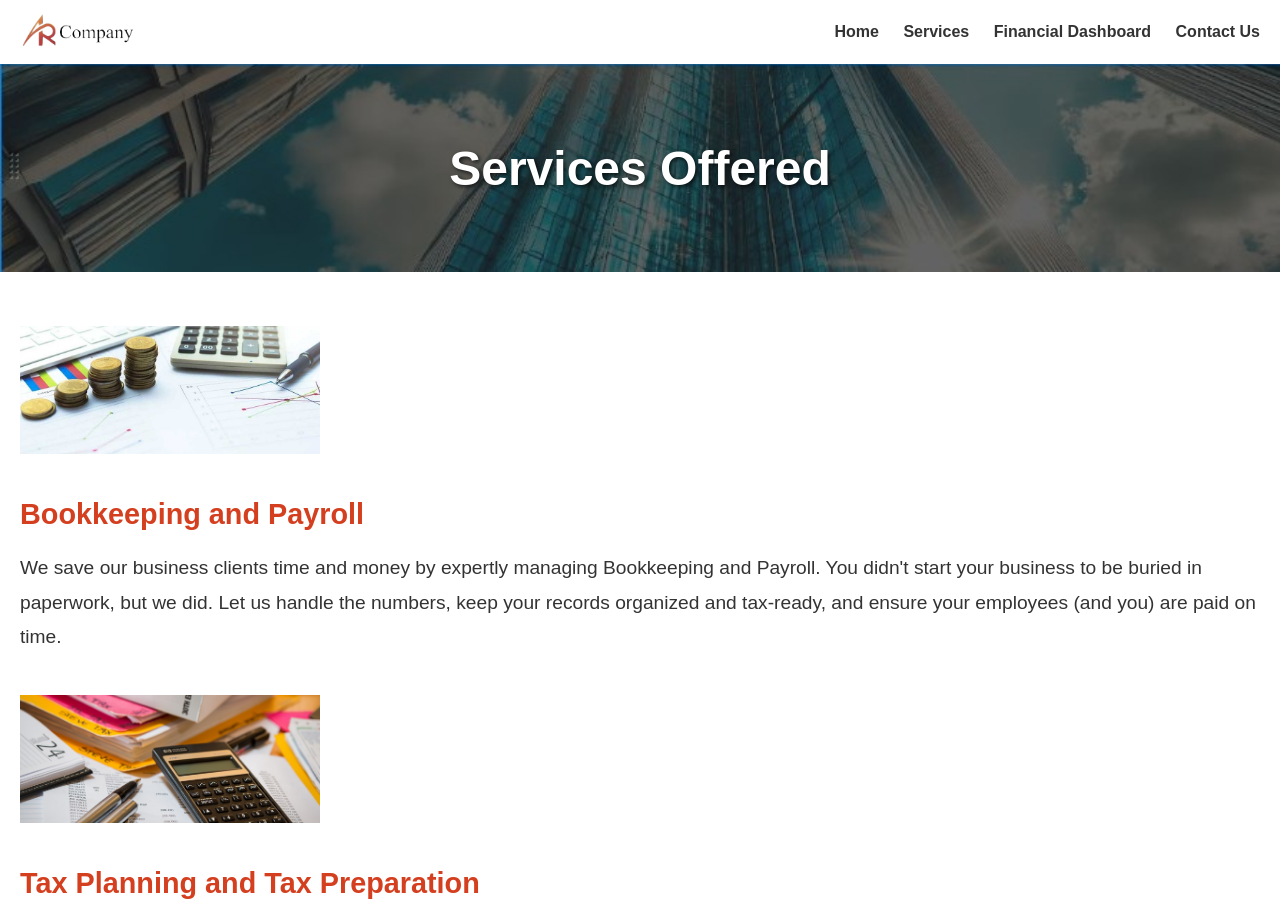
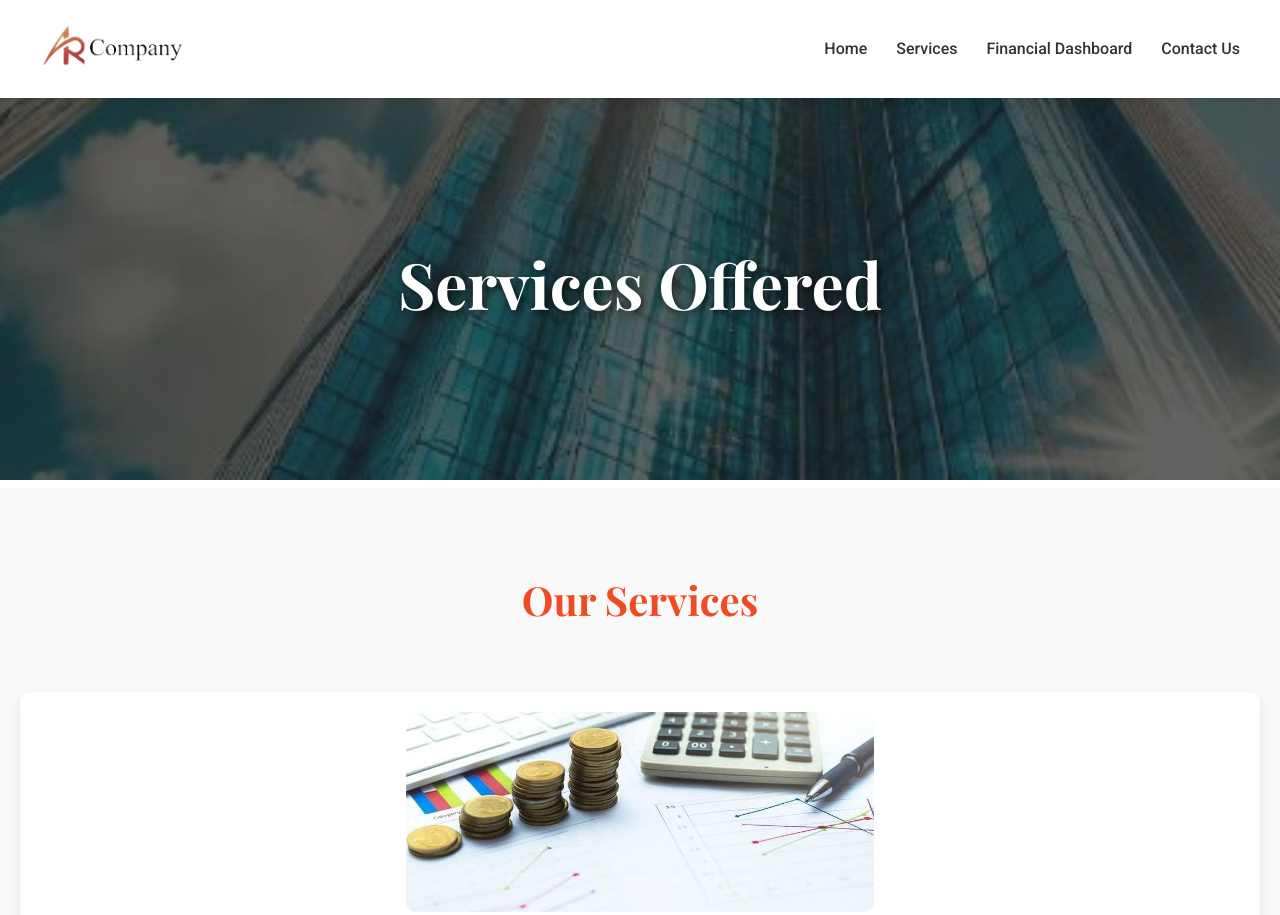
Before and after one commit to Riskafiance/Riskafinance.com, a plain HTML site: page services.html in a window 1280 px wide. Shown: the top 915 px of the page. Drawn offline with nearby package versions, Linux system fonts and the light colour scheme.

Commit message:
Update services.html

```diff
--- a/services.html
+++ b/services.html
@@ -4,6 +4,8 @@
     <meta charset="UTF-8">
     <meta name="viewport" content="width=device-width, initial-scale=1.0">
     <title>Services - Riska's Finance</title>
+    <!-- Google Fonts -->
+    <link href="https://fonts.googleapis.com/css2?family=Roboto:wght@300;400;500;700&family=Playfair+Display:wght@700&display=swap" rel="stylesheet">
     <style>
         /* General Reset */
         * {
@@ -13,8 +15,13 @@
         }
 
         body {
-            font-family: Arial, sans-serif;
+            font-family: 'Roboto', sans-serif;
             color: #333;
+            line-height: 1.6;
+        }
+
+        h1, h2, h3 {
+            font-family: 'Playfair Display', serif;
         }
 
         /* Header */
@@ -22,24 +29,30 @@
             display: flex;
             justify-content: space-between;
             align-items: center;
-            padding: 10px 20px;
+            padding: 20px 40px;
             background-color: white;
-            box-shadow: 0 2px 4px rgba(0, 0, 0, 0.1);
+            box-shadow: 0 2px 10px rgba(0, 0, 0, 0.1);
             position: fixed;
             width: 100%;
             top: 0;
             z-index: 1000;
+            transition: background-color 0.3s ease;
+        }
+
+        header.scrolled {
+            background-color: rgba(255, 255, 255, 0.9);
         }
 
         header .logo img {
-            height: 40px; /* Adjust height for logo */
+            height: 50px; /* Larger logo */
         }
 
         nav a {
             text-decoration: none;
             color: #333;
-            margin-left: 20px;
-            font-weight: bold;
+            margin-left: 25px;
+            font-weight: 500;
+            transition: color 0.3s ease;
         }
 
         nav a:hover {
@@ -48,14 +61,15 @@
 
         /* Banner Section */
         .banner-section {
-            margin-top: 60px; /* Adjust margin to account for fixed header */
+            margin-top: 80px; /* Adjust margin to account for fixed header */
             position: relative;
             text-align: center;
         }
 
         .banner-section img {
             width: 100%;
-            height: auto;
+            height: 400px; /* Fixed height for consistency */
+            object-fit: cover;
         }
 
         .banner-section h1 {
@@ -64,51 +78,69 @@
             left: 50%;
             transform: translate(-50%, -50%);
             color: white;
-            font-size: 3rem;
-            text-shadow: 2px 2px 4px rgba(0, 0, 0, 0.7);
+            font-size: 4rem;
+            text-shadow: 2px 2px 8px rgba(0, 0, 0, 0.7);
+            animation: fadeIn 2s ease-in-out;
+        }
+
+        @keyframes fadeIn {
+            from { opacity: 0; }
+            to { opacity: 1; }
         }
 
         /* Services Section */
         .services-section {
-            padding: 50px 20px; /* Adjust padding to account for fixed header */
-            background-color: white;
+            padding: 80px 20px;
+            background-color: #f9f9f9;
+            text-align: center;
         }
 
         .services-section h1 {
             font-size: 2.5rem;
             color: #f04c24; /* Red text */
-            text-align: center;
-            margin-bottom: 40px;
+            margin-bottom: 60px;
+            animation: slideUp 1.5s ease-in-out;
+        }
+
+        @keyframes slideUp {
+            from { transform: translateY(20px); opacity: 0; }
+            to { transform: translateY(0); opacity: 1; }
         }
 
         .service {
-            margin-bottom: 40px;
+            margin-bottom: 60px;
+            padding: 20px;
+            background-color: white;
+            border-radius: 10px;
+            box-shadow: 0 4px 10px rgba(0, 0, 0, 0.1);
+            transition: transform 0.3s ease, box-shadow 0.3s ease;
+        }
+
+        .service:hover {
+            transform: translateY(-10px);
+            box-shadow: 0 8px 20px rgba(0, 0, 0, 0.2);
+        }
+
+        .service img {
+            max-width: 100%;
+            height: 200px;
+            object-fit: cover;
+            border-radius: 10px;
+            margin-bottom: 20px;
         }
 
         .service h2 {
-            font-size: 1.8rem;
+            font-size: 2rem;
             color: #d43f1f; /* Dark red text */
             margin-bottom: 20px;
         }
 
         .service p {
-            font-size: 1.2rem;
+            font-size: 1.1rem;
             line-height: 1.8;
-            color: #333;
-        }
-
-        .service img {
-            max-width: 300px; /* Adjust the max-width to make the image smaller */
-            height: auto;
-            margin-bottom: 20px;
-        }
-
-        .service img + h2 {
-            margin-top: 20px; /* Add space between image and title */
-        }
-
-        .service img + p {
-            margin-top: 20px; /* Add space between image and paragraph */
+            color: #555;
+            max-width: 800px;
+            margin: 0 auto;
         }
 
         /* Footer Section */
@@ -116,28 +148,53 @@
             background-color: #333;
             color: #fff;
             text-align: center;
-            padding: 20px 10px;
+            padding: 40px 10px;
         }
 
         .footer p {
-            margin: 5px 0;
+            margin: 10px 0;
             font-size: 1rem;
             line-height: 1.5;
         }
 
         .footer a {
-            color: #d43f1f; /* Red color for email link */
+            color: #f04c24;
             text-decoration: none;
+            transition: color 0.3s ease;
         }
 
         .footer a:hover {
+            color: #d43f1f;
             text-decoration: underline;
+        }
+
+        /* Responsive Design */
+        @media (max-width: 768px) {
+            header {
+                padding: 15px 20px;
+            }
+
+            .banner-section h1 {
+                font-size: 2.5rem;
+            }
+
+            .services-section h1 {
+                font-size: 2rem;
+            }
+
+            .service h2 {
+                font-size: 1.5rem;
+            }
+
+            .service p {
+                font-size: 1rem;
+            }
         }
     </style>
 </head>
 <body>
     <!-- Header -->
-    <header>
+    <header id="header">
         <div class="logo">
             <img src="AR Logo.png" alt="Riska's Finance">
         </div>
@@ -145,7 +202,7 @@
             <a href="index.html">Home</a>
             <a href="services.html">Services</a>
             <a href="Financial Dashboard.html">Financial Dashboard</a>
-	    <a href="contact.html">Contact Us</a>
+            <a href="contact.html">Contact Us</a>
         </nav>
     </header>
 
@@ -157,6 +214,7 @@
 
     <!-- Services Section -->
     <section class="services-section">
+        <h1>Our Services</h1>
 
         <!-- Bookkeeping and Payroll Service -->
         <div class="service">
@@ -192,5 +250,17 @@
         <p><strong>Phone:</strong> +1 (815) 677-5807</p>
         <p><strong>Email:</strong> <a href="mailto:Riskas.finances@gmail.com">Riskas.finances@gmail.com</a></p>
     </footer>
+
+    <!-- JavaScript for Header Scroll Effect -->
+    <script>
+        window.addEventListener('scroll', () => {
+            const header = document.getElementById('header');
+            if (window.scrollY > 50) {
+                header.classList.add('scrolled');
+            } else {
+                header.classList.remove('scrolled');
+            }
+        });
+    </script>
 </body>
 </html>
```
